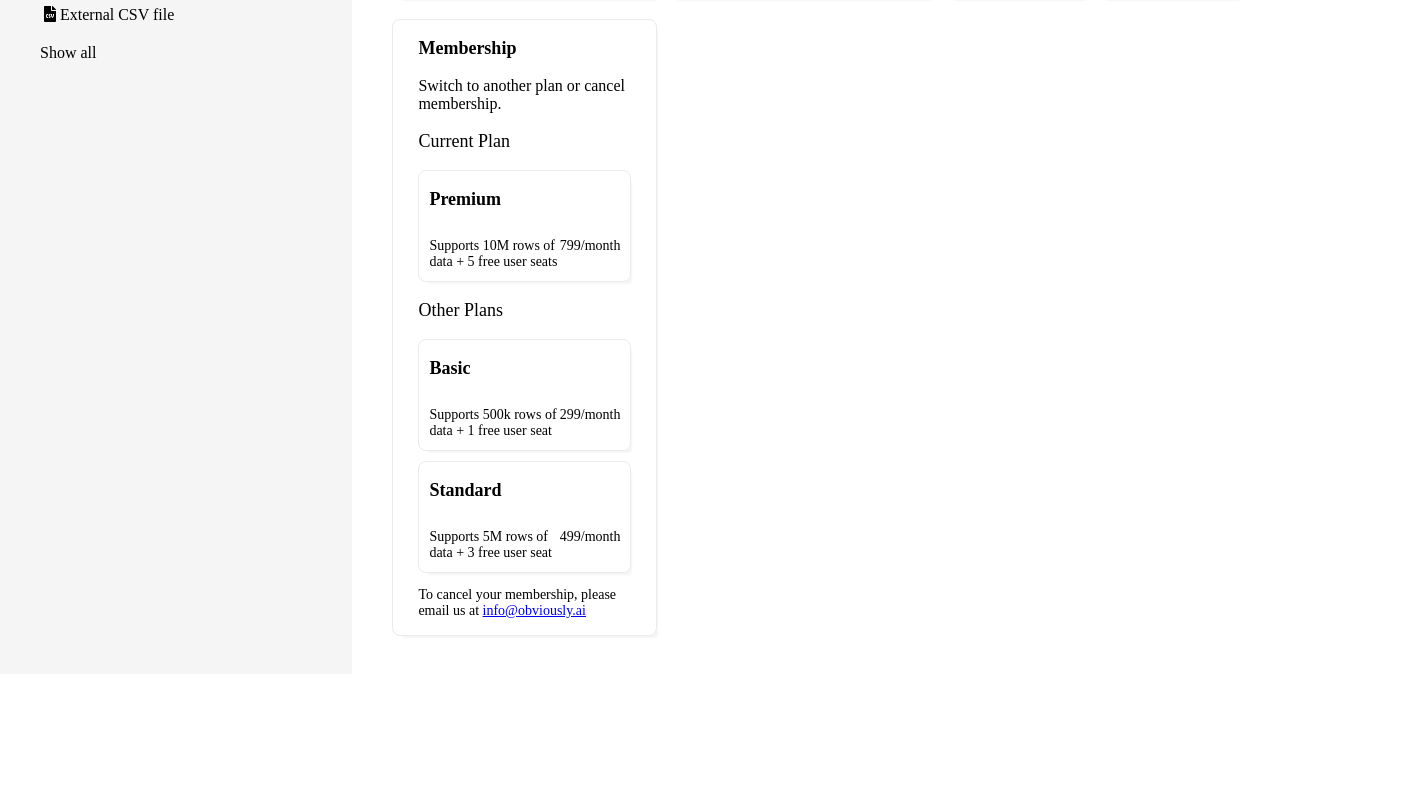
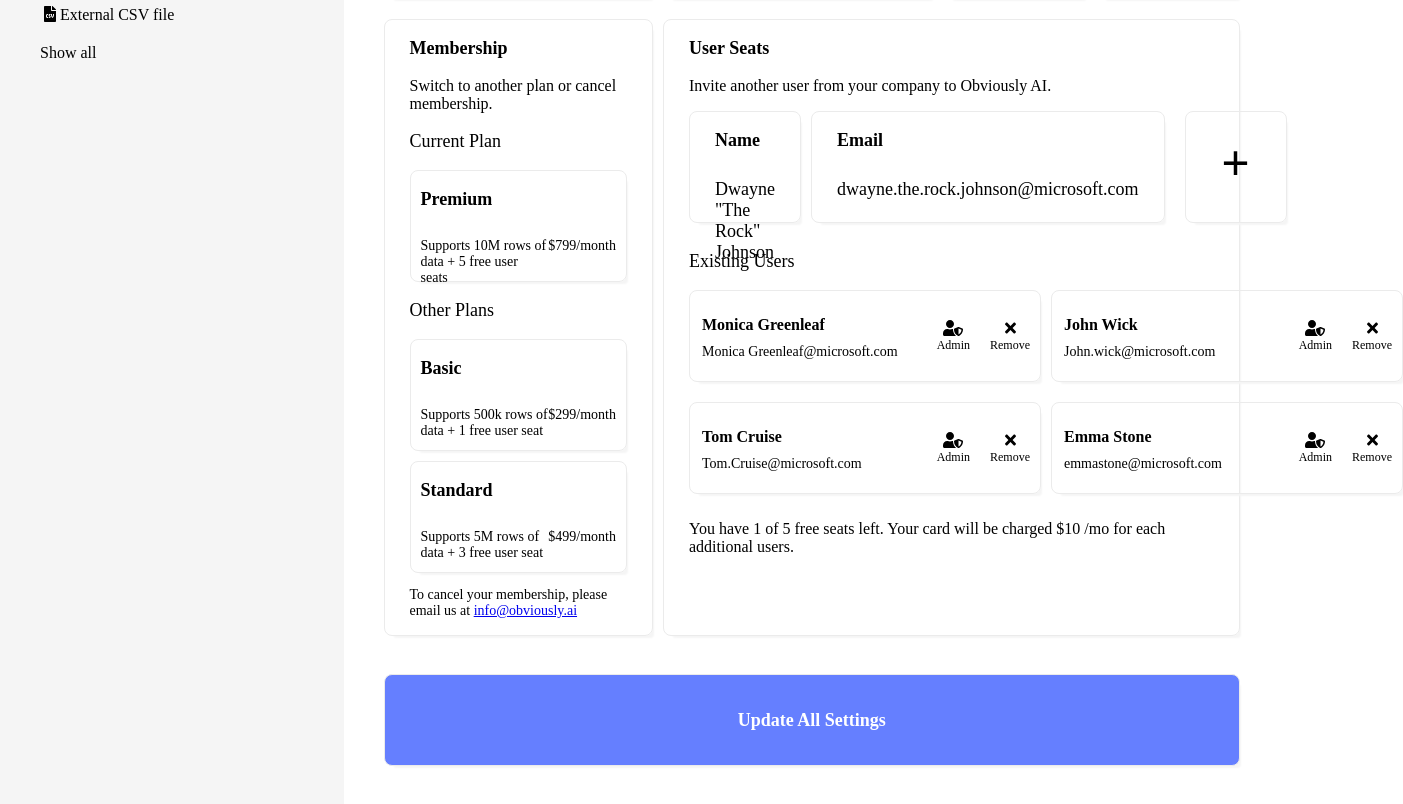
Before and after one commit to kennyle37/obviously, a React (Create React App) app: page / in a window 1280 px wide. Shown: the part 684-1488 px from the top of the page, 1403 px wide, since content can reach past the window. Before the commit the page ends 1358 px from the top, so only its background shows below. Built offline with nearby package versions, Linux system fonts and the light colour scheme.

Commit message:
settings

```diff
--- a/src/index.css
+++ b/src/index.css
@@ -2,6 +2,7 @@
   --main-color: black;
   --side-nav: #F5F5F5;
   --card-border: #EBEBEB;
+  --submit: #657FFF;
 }
 
 html {
--- /dev/null
+++ b/src/reusable/existingUserCard.jsx
@@ -0,0 +1,66 @@
+import React from 'react';
+import { faTimes, faUserShield } from "@fortawesome/free-solid-svg-icons";
+import { FontAwesomeIcon } from "@fortawesome/react-fontawesome";
+
+const ExistingUserCard = ({ title, content }) => {
+  return (
+    <div className="existing-container">
+      <div className="existing-info">
+        <p className="title" style={{ 'margin-bottom': '0px', 'margin-top': '25px', 'font-size': '16px' }}>{title}</p>
+        <p className="content">{content}</p>
+      </div>
+      <div className="existing-action">
+        <div className="action-container">
+          <div className="icon">
+            <FontAwesomeIcon icon={faUserShield} />
+          </div>
+          <p className="action-item">Admin</p>
+        </div>
+        <div className="action-container">
+          <div className="icon">
+            <FontAwesomeIcon icon={faTimes} />
+          </div>
+          <p className="action-item">Remove</p>
+        </div>
+      </div>
+      <style jsx>{`
+        .existing-container {
+          border: 1.5px solid var(--card-border);
+          border-radius: 8px;
+          box-shadow: 5px 6px 2px -4px var(--side-nav);
+          height: 90px;
+          width: 350px;
+          margin-bottom: 10px;
+          display: flex;
+          justify-content: space-between;
+        }
+        .existing-info {
+          padding-left: 12px;
+          padding-right: 12px;
+        }
+        .content {
+          margin: 0;
+          padding-top: 10px;
+          font-size: 14px;
+        }
+        .existing-action {
+          display: flex;
+        }
+        .action-container {
+          margin: auto 0;
+          text-align: center;
+          padding: 0 10px;
+        }
+        .action-item {
+          margin: 0;
+          font-size: 12px;
+        }
+        .icon {
+          display: inline-block;
+        }
+      `}</style>
+    </div>
+  )
+}
+
+export default ExistingUserCard;
--- a/src/settings/singleInput.jsx
+++ b/src/reusable/singleInput.jsx
@@ -10,7 +10,7 @@ const SingleInput = ({ title, content, fontSize, cost, padding }) => {
       <p className="title">{title}</p>
       <div className="singleInput-info" style={{ 'font-size': `${fontSize}` }}>
         <p className="content">{content}</p>
-        <p className="price" style={{ 'display': `${hidden}` }}>{`${cost}/month`}</p>
+        <p className="price" style={{ 'display': `${hidden}` }}>{`$${cost}/month`}</p>
       </div>
       <style jsx>{`
         .singleInput-container {
--- /dev/null
+++ b/src/reusable/smallButton.jsx
@@ -0,0 +1,29 @@
+import React from 'react';
+
+const SmallButton = () => {
+  return (
+    <div className="smallButton-container">
+      <p className="smallButton">+</p>
+      <style jsx>{`
+        .smallButton-container {
+          border: 1.5px solid var(--card-border);
+          border-radius: 8px;
+          box-shadow: 5px 6px 2px -4px var(--side-nav);
+          height: 110px;
+          margin-bottom: 10px;
+          text-align: center;
+          margin-left: 20px;
+        }
+        .smallButton {
+          width: 100px;
+          font-size: 50px;
+          font-weight: 900;
+          margin: 0;
+          margin-top: 22px; //TO FIX FOR RESPONSIVENESS
+        }
+      `}</style>
+    </div>
+  )
+}
+
+export default SmallButton;
--- /dev/null
+++ b/src/reusable/submit.jsx
@@ -0,0 +1,32 @@
+import React from 'react';
+
+const Submit = () => {
+  return (
+    <div className="submit">
+      <div className="submit-name">Update All Settings</div>
+      <style jsx>{`
+        .submit {
+          border: 1.5px solid var(--card-border);
+          border-radius: 8px;
+          box-shadow: 5px 6px 2px -4px var(--side-nav);
+          height: 90px;
+          margin: 40px;
+          background-color: var(--submit);
+        }
+        .submit-name {
+          position: relative;
+          top: 50%;
+          transform: translateY(-50%);
+          text-align: center;
+          vertical-align: middle;
+          line-height: 90px;
+          color: #fff;
+          font-size: 18px;
+          font-weight: 900;
+        }
+      `}</style>
+    </div>
+  )
+}
+
+export default Submit;
--- a/src/settings/index.jsx
+++ b/src/settings/index.jsx
@@ -1,9 +1,11 @@
 import React from 'react';
 
 import Nav from '../nav/index';
-import SingleInput from './singleInput';
-import DoubleInput from './doubleInput';
+import SingleInput from '../reusable/singleInput';
+import DoubleInput from '../reusable/doubleInput';
 import MembershipInfo from './membershipInfo';
+import UserSeats from './userSeats';
+import Submit from '../reusable/submit';
 
 const SettingIndex = () => {
   return (
@@ -25,7 +27,9 @@ const SettingIndex = () => {
         <SingleInput title={"Expiration"} content={"10/22"}/>
         <DoubleInput title1={"CVV"} title2={"Zip"} content1={"240"} content2={"01002"}/>
         <MembershipInfo />
+        <UserSeats />
       </div>
+      <Submit />
       <style jsx>{`
         .setting-container {
           flex-grow: 100;
--- a/src/settings/membershipInfo.jsx
+++ b/src/settings/membershipInfo.jsx
@@ -1,5 +1,5 @@
 import React from 'react';
-import SingleInput from './singleInput'
+import SingleInput from '../reusable/singleInput'
 
 const MembershipInfo = () => {
   return (
--- /dev/null
+++ b/src/settings/userSeats.jsx
@@ -0,0 +1,64 @@
+import React from 'react';
+import SingleInput from '../reusable/singleInput';
+import SmallButton from '../reusable/smallButton';
+import ExistingUserCard from '../reusable/existingUserCard'
+
+const UserSeats = () => {
+  return (
+    <div className="userSeats-container">
+      <p className="title">User Seats</p>
+      <p>Invite another user from your company to Obviously AI.</p>
+      <div className="userSeats-invite-container">
+        <div className="userSeats-invite">
+          <SingleInput title="Name" content={`Dwayne "The Rock" Johnson`}/>
+          <SingleInput title="Email" content="dwayne.the.rock.johnson@microsoft.com"/>
+        </div>
+        <SmallButton />
+      </div>
+
+      <p className="subtitle">Existing Users</p>
+      <div className="userSeats-offset">
+        <div className="userSeats-existingUsers-container ">
+          <ExistingUserCard title="Monica Greenleaf" content="Monica Greenleaf@microsoft.com"/>
+          <ExistingUserCard title="John Wick" content="John.wick@microsoft.com"/>
+          <ExistingUserCard title="Tom Cruise" content="Tom.Cruise@microsoft.com"/>
+          <ExistingUserCard title="Emma Stone" content="emmastone@microsoft.com"/>
+        </div>
+      </div>
+
+      <p>You have 1 of 5 free seats left. Your card will be charged $10 /mo for each additional users.</p>
+      <style jsx>{`
+        .userSeats-container {
+          grid-column-start: 2;
+          grid-column-end: 4;
+          border: 1.5px solid var(--card-border);
+          border-radius: 8px;
+          box-shadow: 5px 6px 2px -4px var(--side-nav);
+          padding-left: 25px;
+          padding-right: 25px;
+          height: 100%;
+        }
+        .userSeats-invite {
+          display: grid;
+          grid-auto-columns: 1fr;
+          grid-auto-flow: column;
+          grid-gap: 10px;
+          width: 100%;
+        }
+        .userSeats-offset {
+          display: flex;
+        }
+        .userSeats-invite-container {
+          display: flex;
+        }
+        .userSeats-existingUsers-container {
+          display: grid;
+          grid-template-columns: repeat(2, 1fr);
+          grid-gap: 10px;
+        }
+      `}</style>
+    </div>
+  )
+}
+
+export default UserSeats;
```
Also changed, not shown: src/reusable/doubleInput.jsx (renamed from src/settings/doubleInput.jsx). Lines whose indentation alone changed are shown as unchanged.
